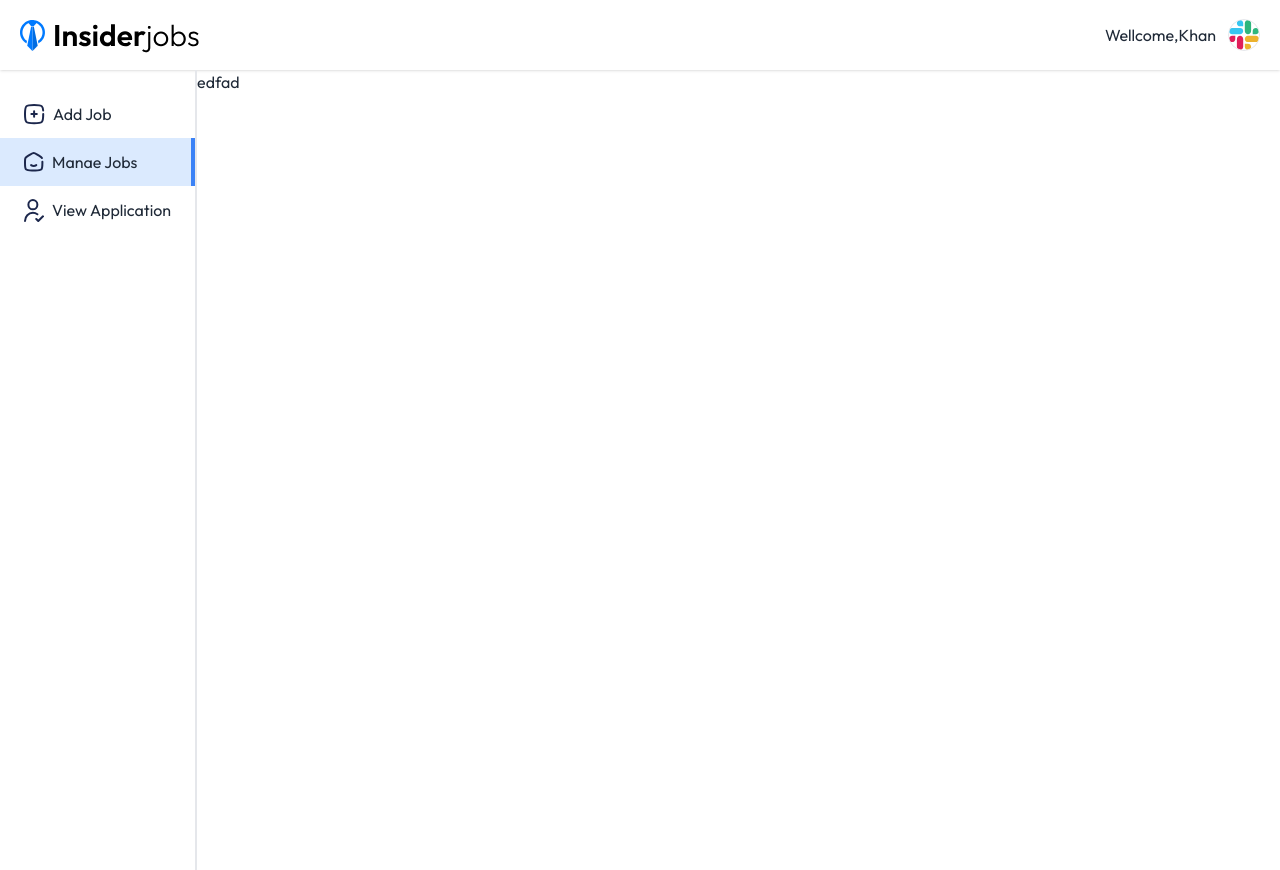
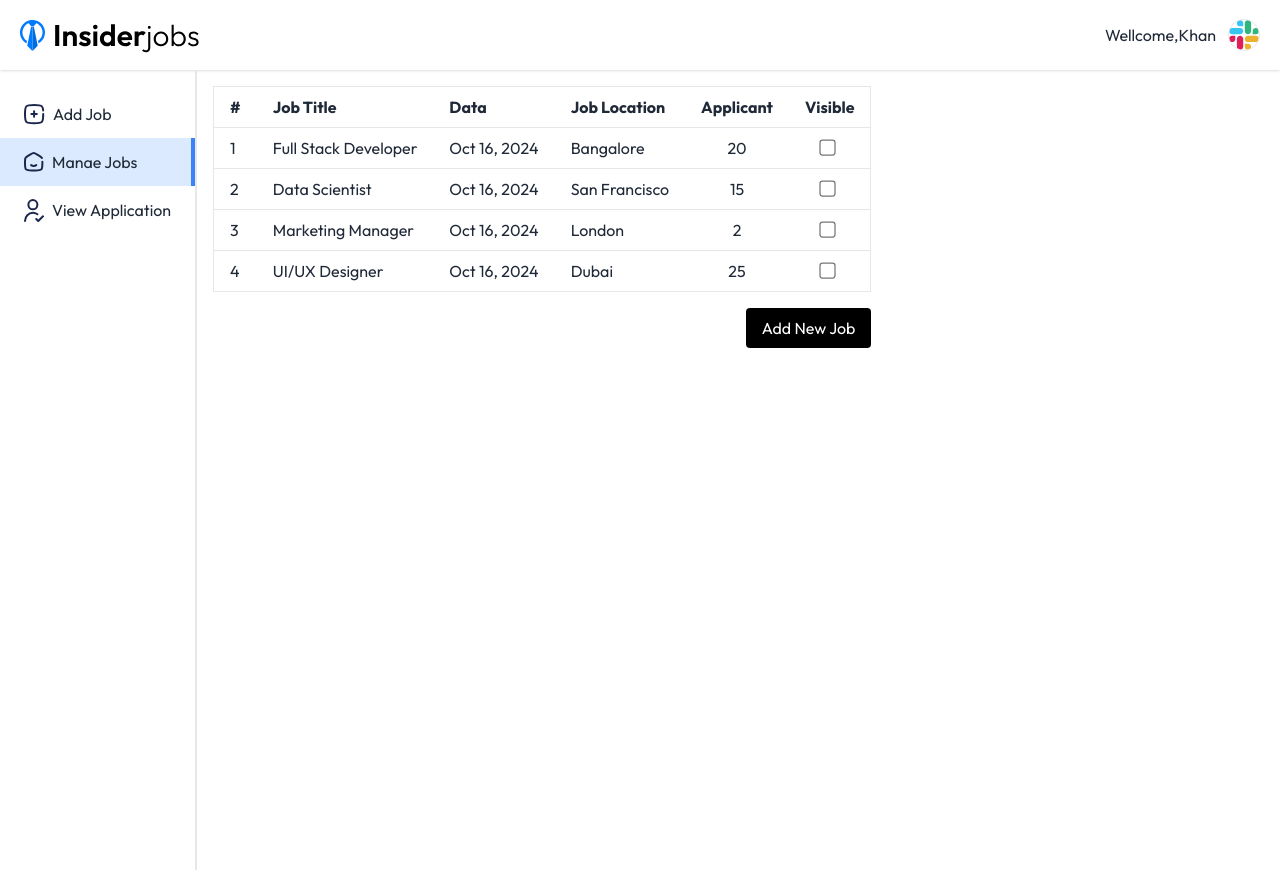
Before and after one commit to Humayun167/Employnix, a React (Vite) app in the folder client/: page /dashboard/manage-jobs in a window 1280 px wide. Built offline with nearby package versions, Linux system fonts and the light colour scheme.

Commit message:
frontend part done

```diff
--- a/client/src/pages/ManageJobs.jsx
+++ b/client/src/pages/ManageJobs.jsx
@@ -1,9 +1,48 @@
 import React from 'react';
+import { manageJobsData } from '../assets/assets';
+import  moment from 'moment';
+import { useNavigate } from 'react-router-dom';
 
 const ManageJobs = () => {
+
+    const navigate = useNavigate();
+
+
     return (
-        <div>
-            <h1>edfad</h1>
+        <div className='container p-4 max-w-5xl'>
+           <div className='overflow-x-auto'>
+            <table className='min-w-full bg-white border border-gray-200 max-sm:text-sm'>
+                <thead>
+                    <tr>
+                        <th className="py-2 px-4 border-b text-left max-sm:hidden">#</th>
+                        <th className="py-2 px-4 border-b text-left ">Job Title</th>
+                        <th className="py-2 px-4 border-b text-left  max-sm:hidden">Data</th>
+                        <th className="py-2 px-4 border-b text-left  max-sm:hidden">Job Location</th>
+                        <th className="py-2 px-4 border-b text-center ">Applicant</th>
+                        <th className="py-2 px-4 border-b text-left ">Visible</th>
+                    </tr>
+                </thead>
+                <tbody>
+                    {manageJobsData.map((job, index) => (
+                        <tr key={index}>
+
+                            <td className="py-2 px-4 border-b max-sm:hidden">{index+1}</td>
+                            <td className="py-2 px-4 border-b ">{job.title}</td>
+                            <td className="py-2 px-4 border-b max-sm:hidden">{moment(job.date).format('ll')}</td>
+                            <td className="py-2 px-4 border-b max-sm:hidden">{job.location}</td>
+                            <td className="py-2 px-4 border-b text-center">{job.applicants}</td>
+                            <td className="py-2 px-4 border-b ">
+                                <input className='scale-125 ml-4 ' type="checkbox" />
+                            </td>
+
+                        </tr>
+                    ))}
+                </tbody>
+            </table>
+            <div className='mt-4 flex justify-end'>
+                <button onClick={()=>navigate('/dashboard/add-job ')} className='bg-black text-white py-2 px-4 rounded' >Add New Job</button>
+            </div>
+           </div>
         </div>
     );
 };
--- a/client/src/pages/ViewApplication.jsx
+++ b/client/src/pages/ViewApplication.jsx
@@ -20,28 +20,28 @@
                     <tbody>
                          {viewApplicationsPageData.map((applicant,index)=>(
                            <tr key={index} className='text-gray-700'>
-                            <td className='py-2 border-b text-center'>{index+1}</td>
-                            <td className='py-2 border-b text-center flex'>
+                            <td className='py-2 px-4 border-b text-center'>{index+1}</td>
+                            <td className='py-2 px-4 border-b text-center flex'>
                                 <img className='w-10 h-10 rounded-full mr-3 max-sm:hidden' src={applicant.imgSrc} alt="" />
                                 <span>{applicant.name}</span>
                             </td>
-                            <td className='py-2 border-b max-sm:hidden'>
+                            <td className='py-2 px-4 border-b max-sm:hidden'>
                                 {applicant.jobTitle}
                             </td>
-                            <td className='py-2 border-b max-sm:hidden'>
+                            <td className='py-2 px-4 border-b max-sm:hidden'>
                                 {applicant.location}
                             </td>
-                            <td className='py-2 border-b px-4'>
-                                <a href="" className='bg-blue-50 text-blue-400 px-3 py-1 rounded inline-flex items-center'  target='_blank'>
-                                    Resume <img src={assets.resume_download_icon} alt="" />
+                            <td className='py-2 px-4 border-b'>
+                                <a href="" className='bg-blue-50 text-blue-400 px-3 py-1 rounded  inline-flex items-center'  target='_blank'>
+                                    Resume <img className='ml-2' src={assets.resume_download_icon} alt="" />
                                 </a>
                             </td>
                             <td className='py-2 px-4 border-b relative'>
                                 <div className='relative inline-block text-left group'>
                                     <button className='text-gray-500 action-button'>...</button>
-                                     <div className='z-10 hidden absolute right-0 md:left-0 mt-2 w-32 bg-white border border-gray-200 rounded shadow group-hover:block'>
-                                        <button className='block w-full text-left px-4 text-blue-500 hover:bg-gray-100'>Accept</button>
-                                        <button className='block w-full text-left px-4 text-blue-500 hover:bg-gray-100'>Reject</button>
+                                     <div className='z-10 hidden absolute right-0 md:left-0 top-0 mt-2 w-32 bg-white border border-gray-200 rounded shadow group-hover:block'>
+                                        <button className='block w-full text-left  px-4 py-2 text-blue-500 hover:bg-gray-100'>Accept</button>
+                                        <button className='block w-full text-left px-4 py-2 text-red-500 hover:bg-gray-100'>Reject</button>
                                      </div>
                                 </div>
                             </td>
```
